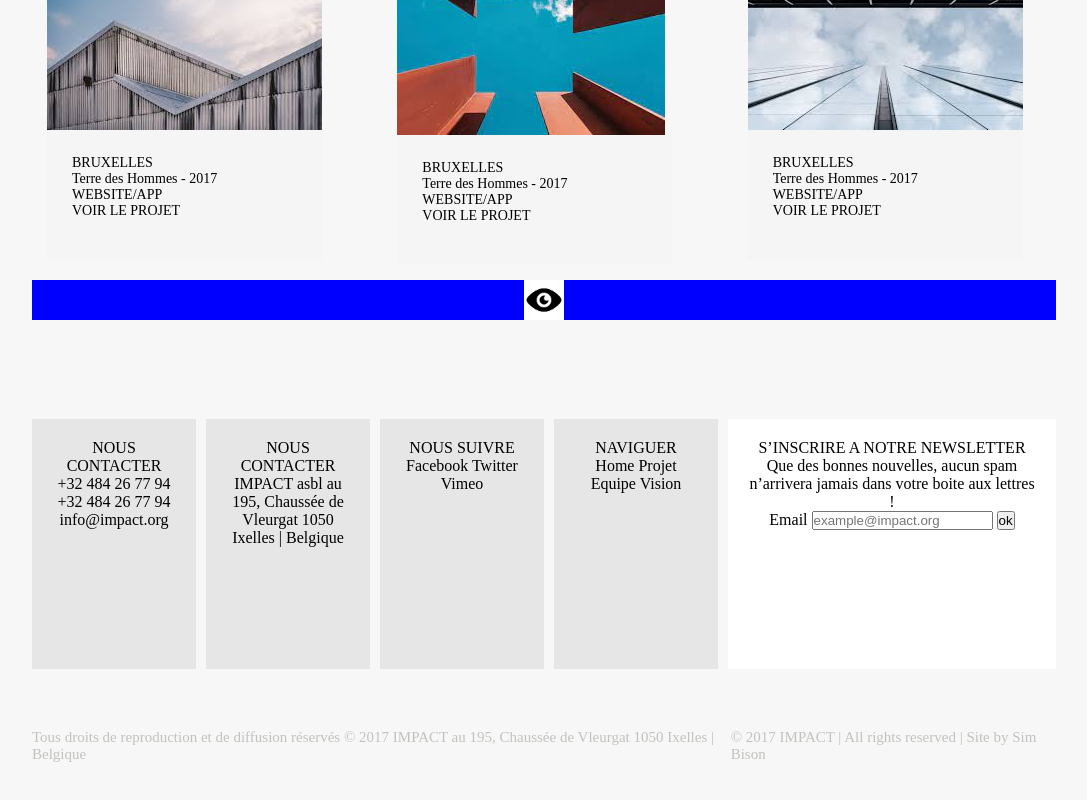
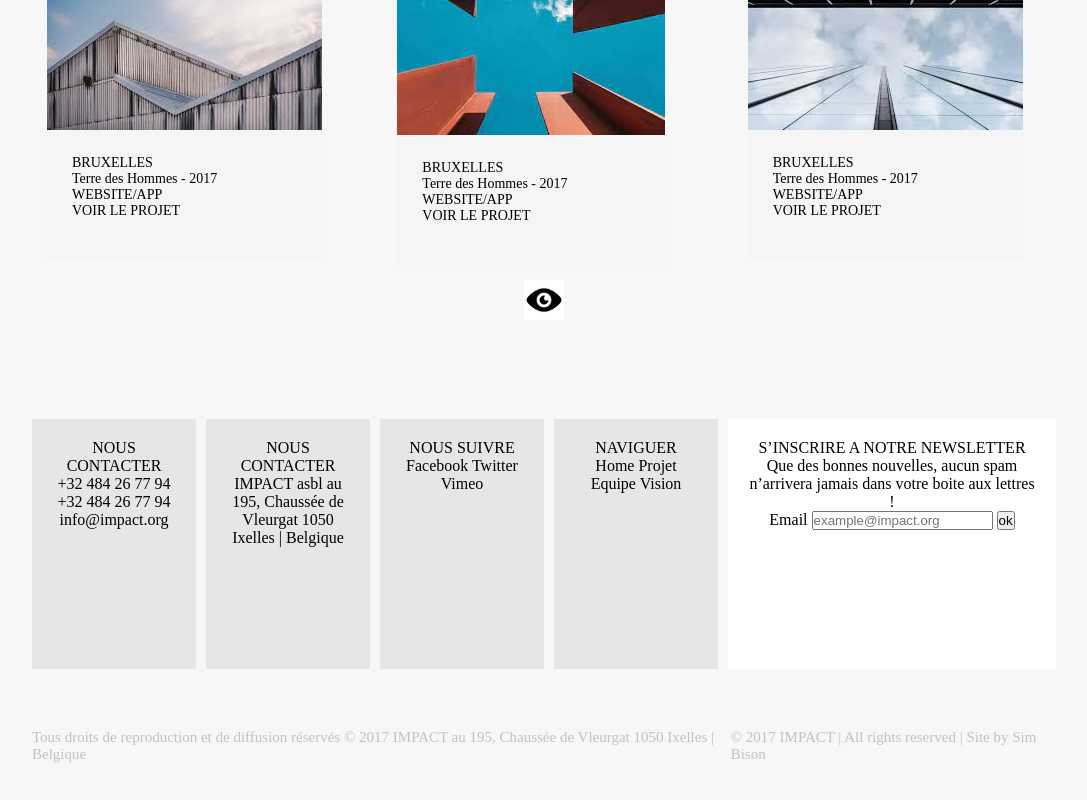
Before and after one commit to ninajigania/teaam, a plain HTML site: page index.html in a window 1280 px wide. Shown: the part 3379-4179 px from the top of the page, without its empty margins (96-1183 px from the left). Drawn offline with Linux system fonts and the light colour scheme.

Commit message:
edit css

```diff
--- a/style.css
+++ b/style.css
@@ -67,9 +67,6 @@
 }
 .form {
     background-color: white;
-}
-.button {
-    background-color: blue;
 }
 .spans {
     margin-top: 60px;
```
